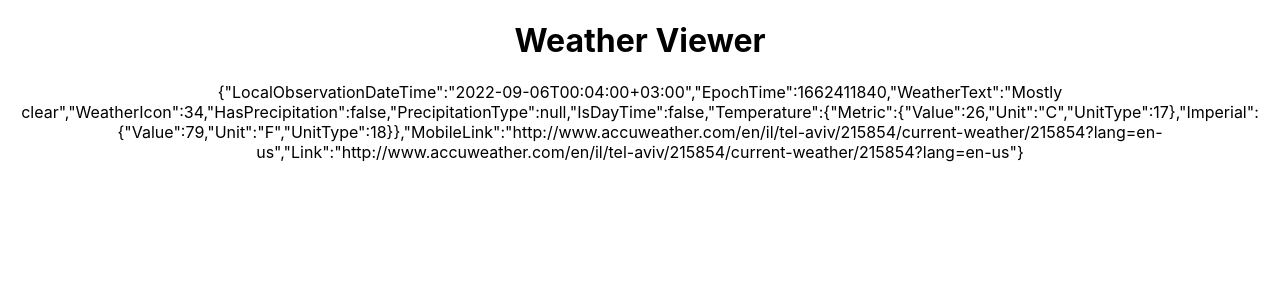
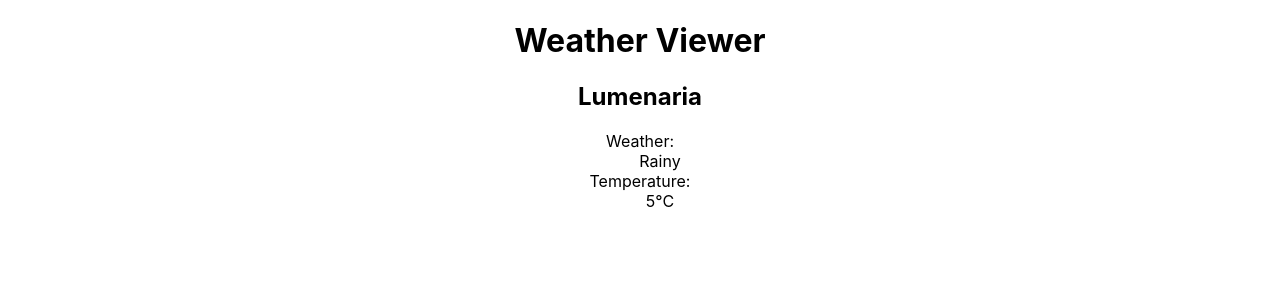
Before and after one commit to NoamAnisfeld/weather-utopia, a React (Create React App) app: page / in a window 1280 px wide. Shown: the top 300 px of the page. Built offline with nearby package versions, Linux system fonts and the light colour scheme.

Commit message:
component: CItyInfoWidget

```diff
--- a/src/App.tsx
+++ b/src/App.tsx
@@ -1,6 +1,7 @@
 import './App.css';
 import { useEffect, useState } from 'react';
 import { getResult } from './API/mockAPI'
+import CityInfoWidget from './components/CityInfoWidget';
 
 function App() {
   const [text, setText] = useState('');
@@ -23,7 +24,17 @@
   return (
     <div className="App">
       <h1>Weather Viewer</h1>
-      {text || 'empty'}
+      <CityInfoWidget
+        name="Lumenaria"
+        info={{
+          WeatherText: "Rainy",
+          Temperature: {
+            Metric: {
+              Value: 5
+            }
+          }
+        }}
+      />
     </div>
   );
 }
--- /dev/null
+++ b/src/components/CityInfoWidget.tsx
@@ -0,0 +1,29 @@
+import type { CityCurrentConditions } from "../API/dataTypes";
+
+export default function CityInfoWidget({
+    name,
+    info,
+}: {
+    name: string,
+    info: CityCurrentConditions,
+}) {
+    const {
+        WeatherText: conditionsText,
+        Temperature: {
+            Metric: {
+                Value: temperature
+            }
+        }
+    } = info;
+
+    return <>
+        <h2>{name}</h2>
+        <dl>
+            <dt>Weather:</dt>
+            <dd>{conditionsText}</dd>
+
+            <dt>Temperature:</dt>
+            <dd>{`${temperature}°C`}</dd>
+        </dl>
+    </>
+}
```
